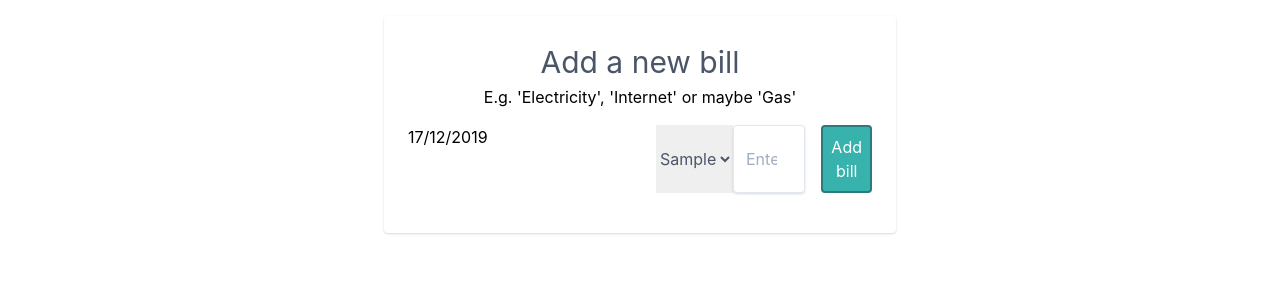
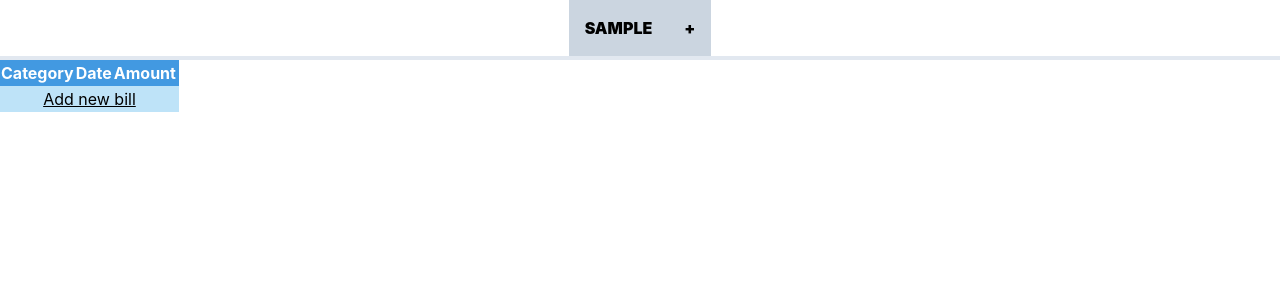
Before and after one commit to diogom93/bill-tracker, a React (Create React App) app: page / in a window 1280 px wide. Both pictures are taken after typing "Sample" into the empty fields and a click on the button "Add category". Shown: the top 300 px of the page. Built offline with nearby package versions, Linux system fonts and the light colour scheme.

Commit message:
Build BillsTable component
Add table to display bills with their date, category and value

Also add a button to each row so we can delete any bill

```diff
--- a/package.json
+++ b/package.json
@@ -6,9 +6,13 @@
     "@testing-library/jest-dom": "^4.2.4",
     "@testing-library/react": "^9.3.2",
     "@testing-library/user-event": "^7.1.2",
+    "chart.js": "^2.9.3",
+    "moment": "^2.24.0",
     "react": "^16.12.0",
+    "react-chartjs-2": "^2.8.0",
     "react-datepicker": "^2.10.1",
     "react-dom": "^16.12.0",
+    "react-moment": "^0.9.7",
     "react-scripts": "3.3.0",
     "tailwindcss": "^1.1.4"
   },
--- a/src/App.js
+++ b/src/App.js
@@ -10,7 +10,7 @@ import NavBar from './components/NavBar';
 
 function App() {
 	const [shouldShowAddCategory, setShouldShowAddCategory] = useState(false);
-	const [shouldShowAddBill, setShouldShowAddBill] = useState(true);
+	const [shouldShowAddBill, setShouldShowAddBill] = useState(false);
 	const [categories, setCategories] = useState([]);
 	const [bills, setBills] = useState([]);
 
@@ -29,8 +29,19 @@ function App() {
 		localStorage.setItem('bills', JSON.stringify(billsAux));
 	}
 
+	const removeBill = index => {
+		const billsAux = [...bills];
+		billsAux.splice(index, 1);
+		setBills(billsAux);
+		localStorage.setItem('bills', JSON.stringify(billsAux));
+	}
+
 	const showAddCategory = () => {
 		setShouldShowAddCategory(true);
+	}
+
+	const showAddBill = () => {
+		setShouldShowAddBill(true);
 	}
 
 	useEffect(() => {
@@ -61,7 +72,7 @@ function App() {
 						<NavBar categories={categories} addCategory={showAddCategory} />
 						<div className="container flex">
 							<div className="w-1/2">
-								<BillsTable />
+								<BillsTable bills={bills} addBill={showAddBill} removeBill={removeBill}/>
 							</div>
 							<div className="w-1/2">
 								<Chart />
--- a/src/components/BillsTable.js
+++ b/src/components/BillsTable.js
@@ -1,7 +1,36 @@
 import React from 'react';
+import Moment from 'react-moment';
 
-const BillsTable = () => {
-    return <div></div>;
+const BillsTable = props => {
+    return (
+        <table className="table">
+            <thead className="bg-blue-500 text-white">
+                <tr>
+                    <th scope="col">Category</th>
+                    <th scope="col">Date</th>
+                    <th scope="col">Amount</th>
+                    <th scope="col" />
+                </tr>
+            </thead>
+            <tbody>
+                <tr className="p-4 bg-blue-200 text-center">
+                    <td colSpan="4">
+                        <button className="underline" onClick={props.addBill}>Add new bill</button>
+                    </td>
+                </tr>
+                {props.bills.map((bill, index) => {
+                    return (
+                        <tr className="p4" key={index}>
+                            <td>{bill.category}</td>
+                            <td><Moment format="D MMM YYYY">{bill.date}</Moment></td>
+                            <td>{bill.amount}€</td>
+                            <td onClick={() => {props.removeBill(index)}}>X</td>
+                        </tr>
+                    )
+                })}
+            </tbody>
+        </table>
+    );
 }
 
 export default BillsTable;
```
Also changed, not shown: 1 other file (tests, documents, lock files or other folders).
